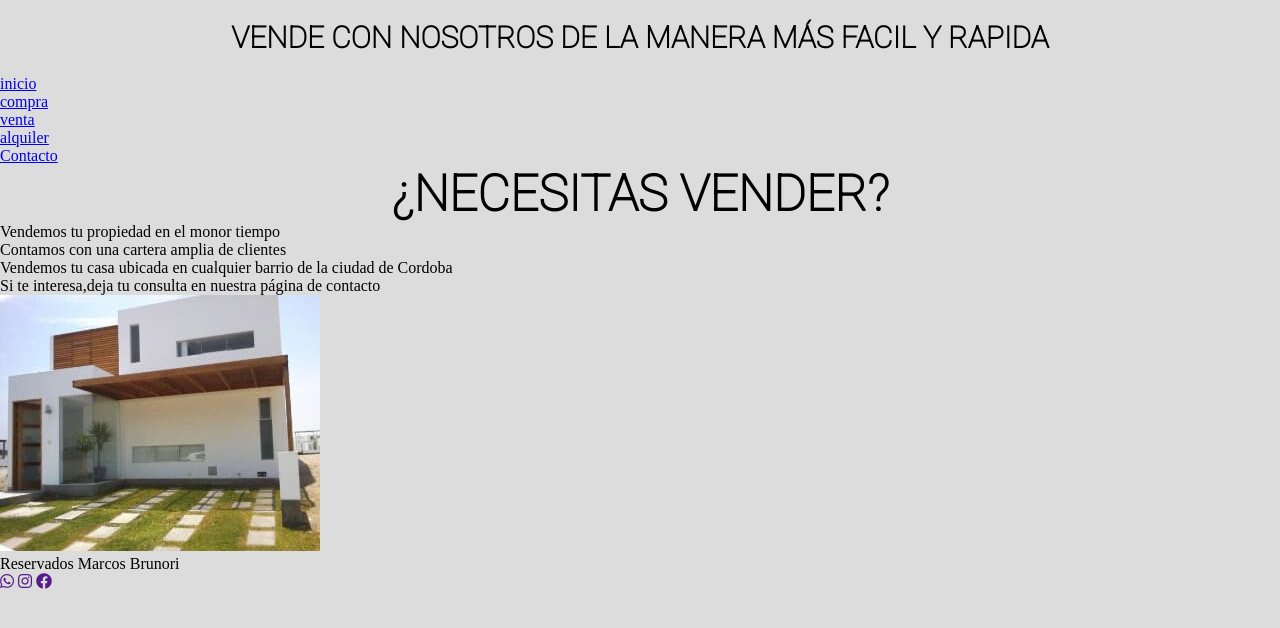
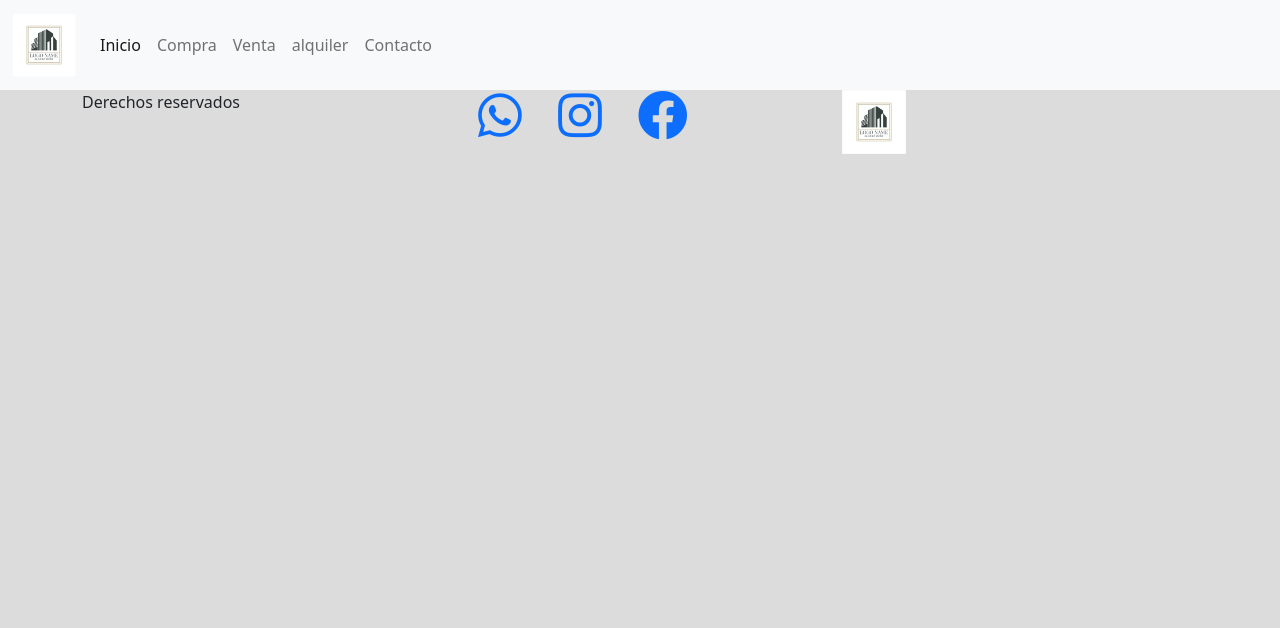
Before and after one commit to Marcosbrunori/proyecto-coder-house, a plain HTML site: page pages/venta.html in a window 1280 px wide. Drawn offline with nearby package versions, Linux system fonts and the light colour scheme.

Commit message:
agregando Bs

```diff
--- a/css/estilo.css
+++ b/css/estilo.css
@@ -132,7 +132,11 @@ justify-content: space-between;
 
 
 
+
+
 }
+
+
 
 .footer__imagen{
     height:100px;
@@ -237,6 +241,15 @@ border-color: black;
     height: 4rem;
 }
 
+.card-body{
+    background-image: url(../imagenes/unfondo.jfif)
+}
+
+.piedepagina{
+    padding: 500px;
+}
+
+
 
 
 
--- a/pages/venta.html
+++ b/pages/venta.html
@@ -5,6 +5,7 @@
     <meta http-equiv="X-UA-Compatible" content="IE=edge">
     <meta name="viewport" content="width=device-width, initial-scale=1.0">
     <title>Inmobiliaria MB-Alquiler  </title>
+    <link href="https://cdn.jsdelivr.net/npm/bootstrap@5.1.3/dist/css/bootstrap.min.css" rel="stylesheet" integrity="sha384-1BmE4kWBq78iYhFldvKuhfTAU6auU8tT94WrHftjDbrCEXSU1oBoqyl2QvZ6jIW3" crossorigin="anonymous">
     <link rel="stylesheet" href="../css/estilo.css">
     <link rel="stylesheet" href="https://use.fontawesome.com/releases/v5.15.4/css/all.css" integrity="sha384-DyZ88mC6Up2uqS4h/KRgHuoeGwBcD4Ng9SiP4dIRy0EXTlnuz47vAwmeGwVChigm" crossorigin="anonymous">
 
@@ -15,58 +16,62 @@
 <body>
 
     <header>
-        <nav class="menu" >
-            <h1>VENDE CON NOSOTROS DE LA MANERA MÁS FACIL Y RAPIDA</h1>
-           <ul>
+        <nav class="navbar navbar-expand-lg navbar-light bg-light">
+            <div class="container-fluid">
+              <a class="navbar-brand" ><img class="logo" src="../imagenes/logos.png" alt="Logo"></a>
+              <button class="navbar-toggler" type="button" data-bs-toggle="collapse" data-bs-target="#navbarNavDropdown" aria-controls="navbarNavDropdown" aria-expanded="false" aria-label="Toggle navigation">
+                <span class="navbar-toggler-icon"></span>
+              </button>
+              <div class="collapse navbar-collapse" id="navbarNavDropdown">
+                <ul class="navbar-nav">
+                  <li class="nav-item">
+                    <a class="nav-link active" aria-current="page" href="../index.html">Inicio</a>
+                  </li>
+                  <li class="nav-item">
+                    <a class="nav-link" href="../pages/compra.html">Compra</a>
+                  </li>
+                  <li class="nav-item">
+                    <a class="nav-link" href="../pages/venta.html">Venta</a>
+                  </li>
+                  <li class="nav-item">
+                    <a class="nav-link" href="../pages/alquiler.html">alquiler</a>
+                  </li>
+                  <li class="nav-item">
+                    <a class="nav-link" href="../pages/Contacto.html">Contacto</a>
+                  </li>
+              </div>
+            </div>
 
-               <li><a href="../index.html">inicio </a></li>
+          </nav>
 
-               <li><a href="../pages/compra.html">compra</a></li>
-
-               <li><a href="../pages/venta.html">venta</a></li>
-
-               <li><a href="../pages/alquiler.html">alquiler</a></li>
-
-               <li><a  href="../pages/Contacto.html">Contacto</a></li>
-
-            </ul>
-        </nav>
-
- </header>
-     </header>
+    </header>
      <main>
-        <section class="contenido">
 
 
-
-                <div>
-                    <h2> ¿NECESITAS VENDER?</h2>
-
-                    <ul class="descripcion">
-                        <li>Vendemos tu propiedad en el monor tiempo</li>
-                        <li>Contamos con una cartera amplia de clientes</li>
-                        <li> Vendemos tu casa ubicada en cualquier  barrio de la ciudad de Cordoba</li>
-                        <li>Si te interesa,deja tu consulta en nuestra página de contacto</li>
-
-                    </ul>
-                   <img src="../imagenes/casa.jpg"alt="casa en venta">
-
-                </div>
-
-        </section>
 
      </main>
 
      <footer class=piePagina>
+        <div class="container">
+            <div class="row">
+              <div class="col">
+     Derechos reservados
+              </div>
+              <div class="col">
+               <a class="icono__items" href=""><i class="fab fa-whatsapp"></i></a>
+                <a class="icono__items" href=""><i class="fab fa-instagram"></i></a>
+                <a class="icono__items" href=""><i class="fab fa-facebook"></i></a>
+              </div>
+              <div class="col">
+                <img class="logo" src="../imagenes/logos.png" alt="">
+              </div>
+            </div>
+          </div>
 
-            <p>Reservados Marcos Brunori</p>
-
-            <a href=""><i class="fab fa-whatsapp"></i></a>
-            <a href=""><i class="fab fa-instagram"></i></a>
-            <a href=""><i class="fab fa-facebook"></i></a>
 
 
 
     </footer>
+    <script src="https://cdn.jsdelivr.net/npm/bootstrap@5.1.3/dist/js/bootstrap.bundle.min.js" integrity="sha384-ka7Sk0Gln4gmtz2MlQnikT1wXgYsOg+OMhuP+IlRH9sENBO0LRn5q+8nbTov4+1p" crossorigin="anonymous"></script>
 </body>
 </html>
```
Also changed, not shown: index.html (+24 -26 lines), pages/compra.html (+3 -3 lines).
